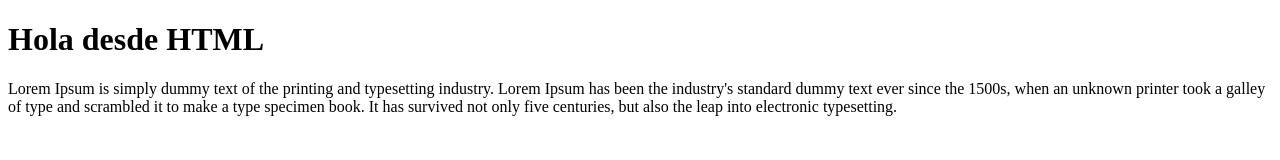
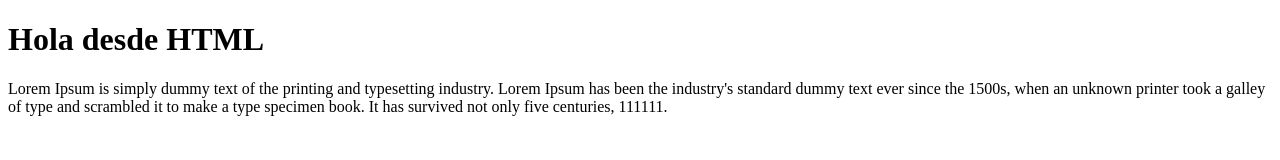
Before and after one commit to Keyvervelasquez/test-git, a plain HTML site: page index.html in a window 1280 px wide. Drawn offline with Linux system fonts and the light colour scheme.

Commit message:
agregue unos al parrafo

```diff
--- a/index.html
+++ b/index.html
@@ -11,8 +11,7 @@
     <p>Lorem Ipsum is simply dummy text of the printing and typesetting industry.
         Lorem Ipsum has been the industry's standard dummy text ever since the 1500s,
          when an unknown printer took a galley of type and scrambled it to make a type
-         specimen book. It has survived not only five centuries, but also the leap
-         into electronic typesetting.
+         specimen book. It has survived not only five centuries, 111111.
     </p>
 </body>
 </html>
```
